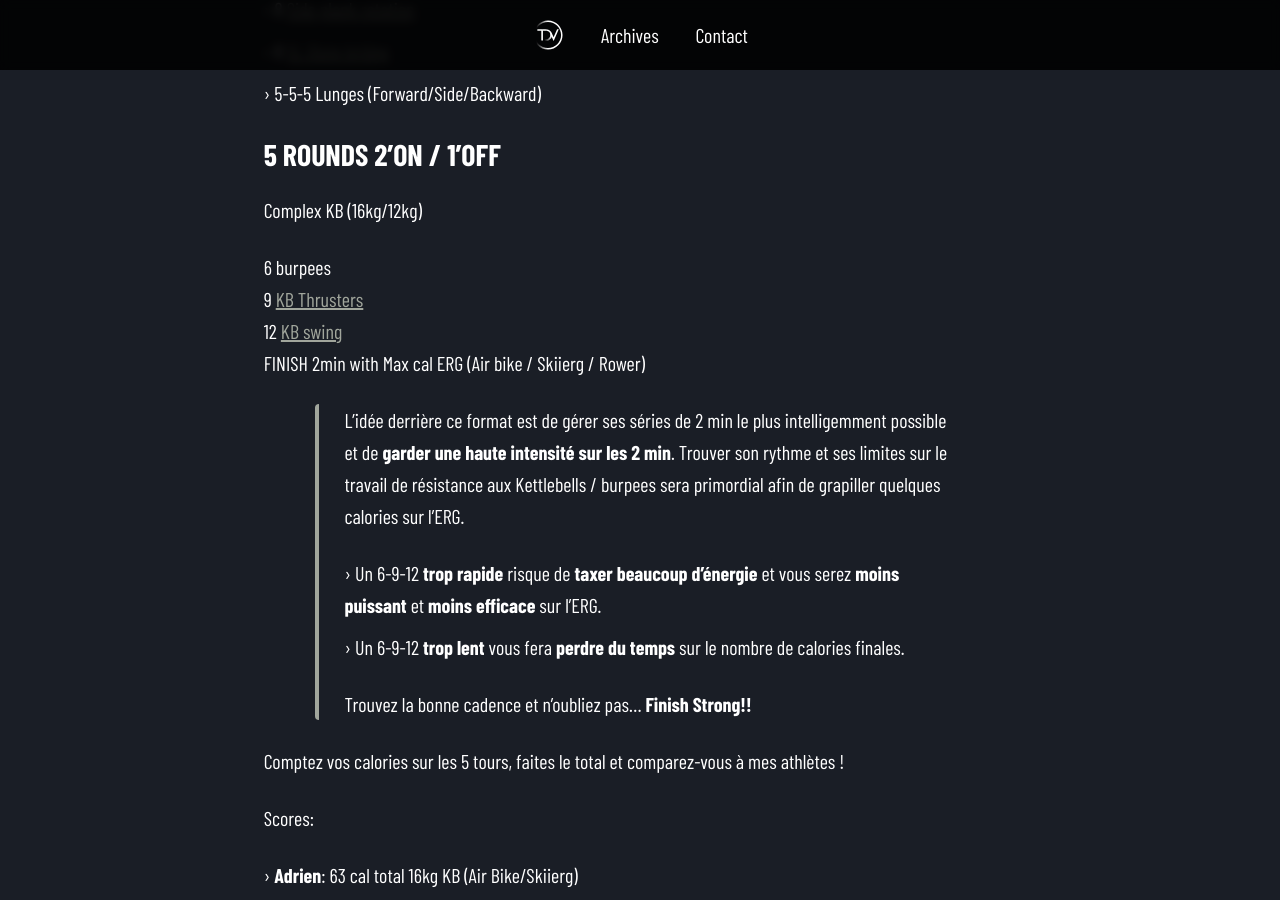
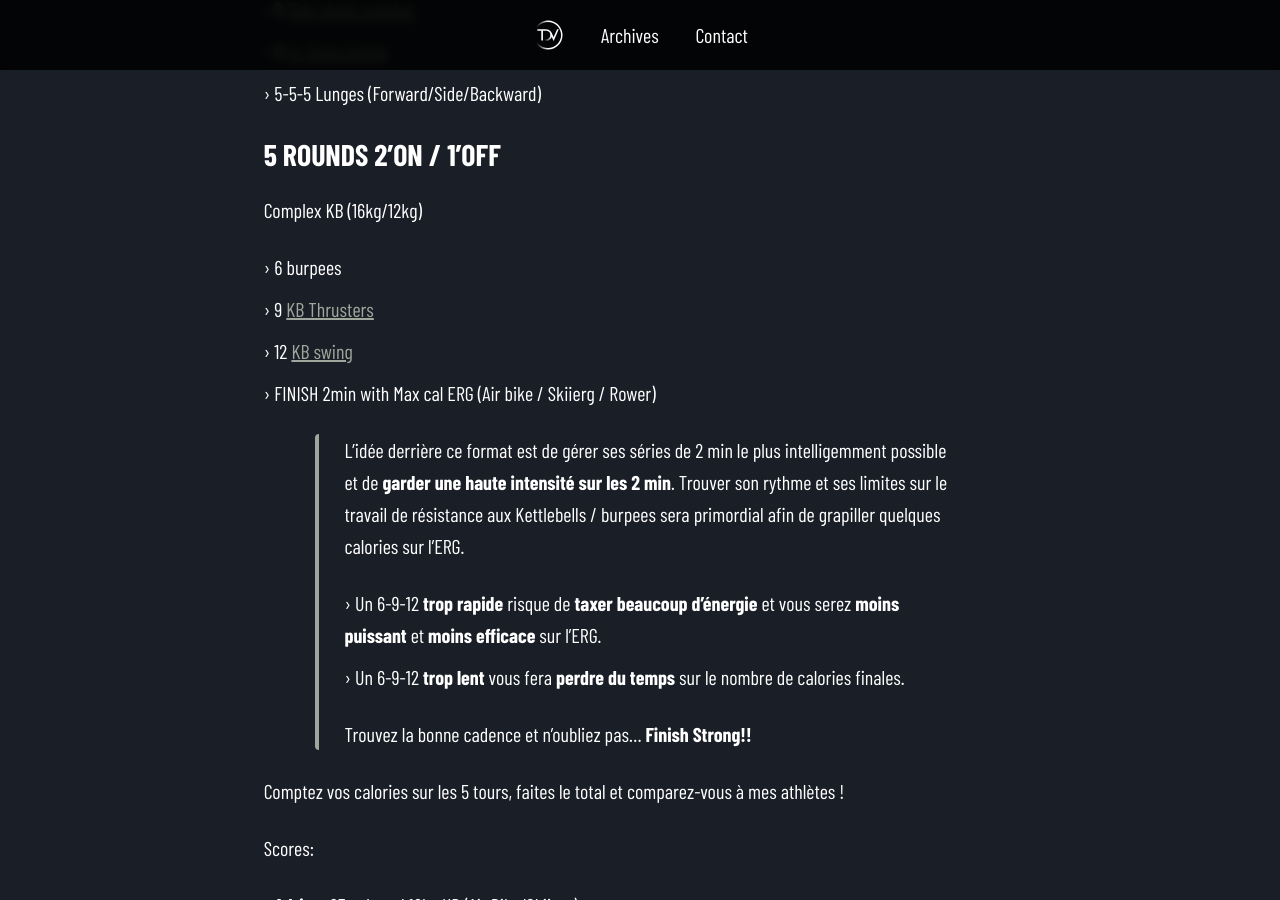
Before and after one commit to odevillardi/tdv, a Jekyll site: the page built from _posts/2022-12-28-01-finish-strong.md, in a window 1280 px wide and 900 px high, scrolled down 1372 px. Built offline with Jekyll 4.4.1, drawn with Linux system fonts in a browser that asks for light colours; a script that is not in the unit is left out.

```diff
--- a/_posts/2022-12-28-01-finish-strong.md
+++ b/_posts/2022-12-28-01-finish-strong.md
@@ -20,10 +20,10 @@ duration: 30 min
 
 Complex KB (16kg/12kg)
 
-6 burpees\
-9 [KB Thrusters](https://www.youtube.com/watch?v=ktDIi7qBHHM) \
-12 [KB swing](https://www.youtube.com/watch?v=KkYOW3jDhoM) \
-FINISH 2min with Max cal ERG (Air bike / Skiierg / Rower)
+* 6 burpees
+* 9 [KB Thrusters](https://www.youtube.com/watch?v=ktDIi7qBHHM)
+* 12 [KB swing](https://www.youtube.com/watch?v=KkYOW3jDhoM)
+* FINISH 2min with Max cal ERG (Air bike / Skiierg / Rower)
 
 > L'idée derrière ce format est de gérer ses séries de 2 min le plus intelligemment possible et de **garder une haute intensité sur les 2 min**. Trouver son rythme et ses limites sur le travail de résistance aux Kettlebells / burpees sera primordial afin de grapiller quelques calories sur l'ERG.
 >
```
